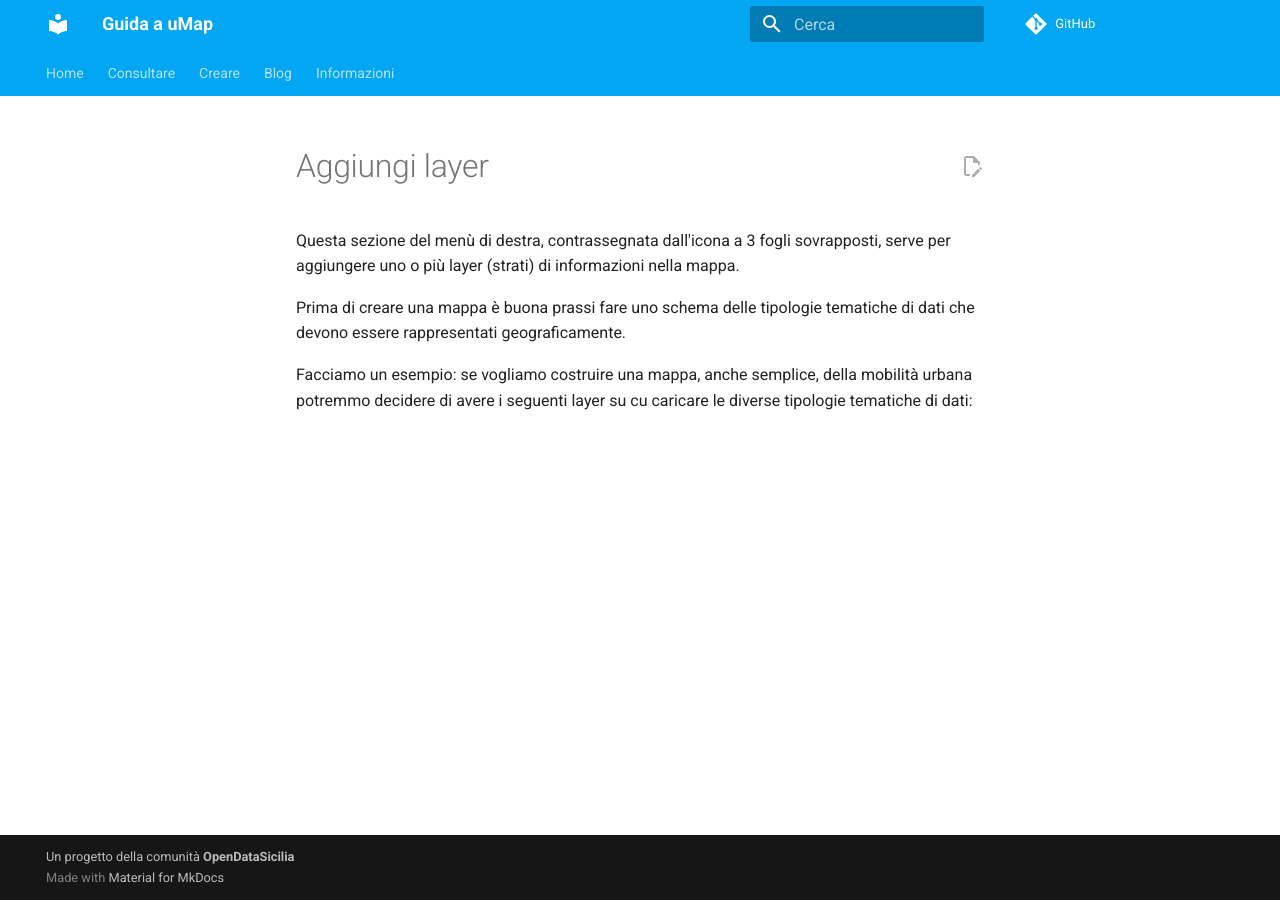
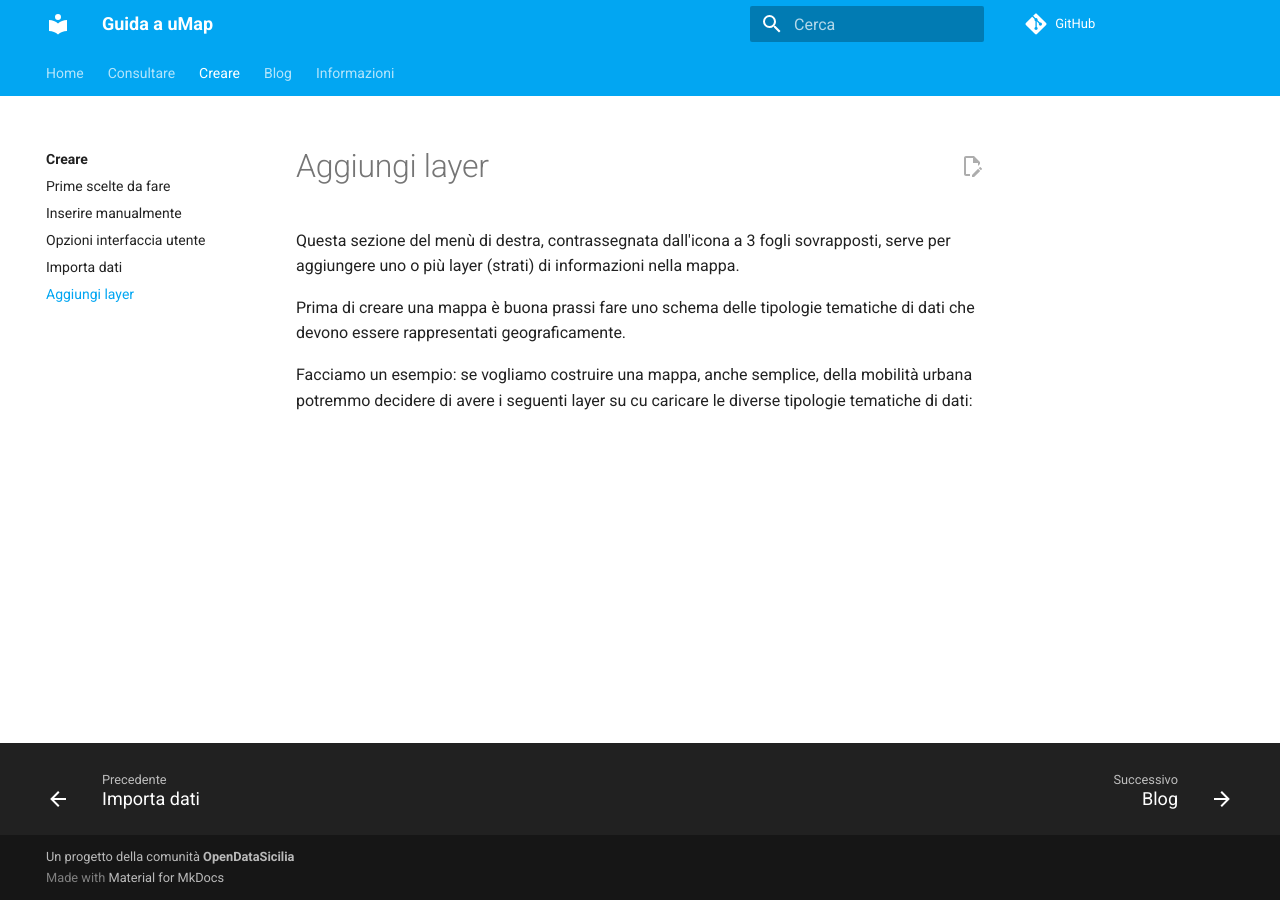
Before and after one commit to opendatasicilia/guida-umap, an MkDocs documentation site: the page built from docs/creare/aggiungi-layer.md, in a window 1280 px wide. Built offline with MkDocs 1.6.1 and Material for MkDocs 9.7.7, drawn with Linux system fonts in a browser that asks for light colours; comment, search, counter and statistics services are not loaded.

Commit message:
Update mkdocs.yml

```diff
--- a/mkdocs.yml
+++ b/mkdocs.yml
@@ -46,6 +46,7 @@ nav:
     - Inserire manualmente: creare/inserire-manualmente.md
     - Opzioni interfaccia utente: creare/opzioni-interfaccia-utente.md
     - Importa dati: creare/importa-dati.md
+    - Aggiungi layer: creare/aggiungi-layer.md
   - Blog: blog/index.md
   - Informazioni:
     - Informazioni: informazioni/index.md
```
